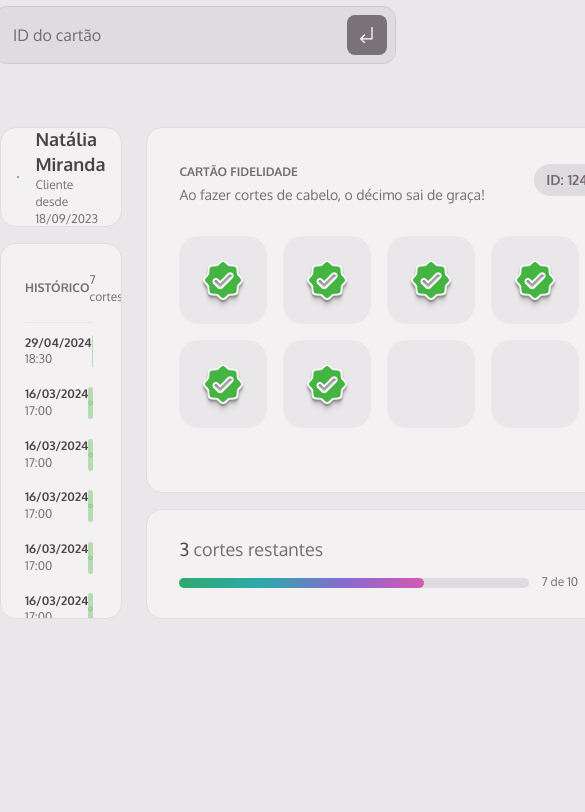
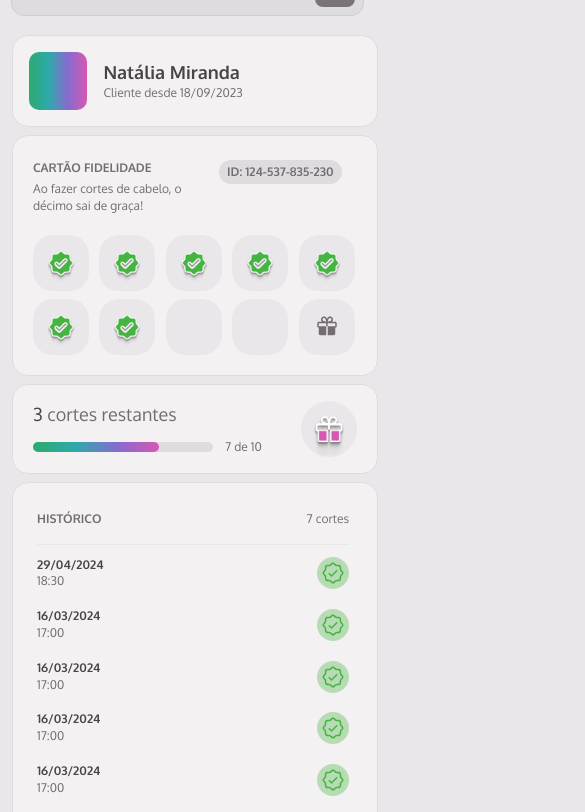
Before and after one commit to felipefrizzovg/member-club, a website with bundled scripts: page index.html in a window 390 px wide. Shown: the part 145-957 px from the top of the page, 585 px wide, since content can reach past the window. Before the commit the page ends 844 px from the top, so only its background shows below. Built offline with nearby package versions, Linux system fonts and the light colour scheme; files whose address does not match are found by name.

Commit message:
Finished Responsive

```diff
--- a/src/styles/index.css
+++ b/src/styles/index.css
@@ -1,2 +1,3 @@
 @import url("./global.css");
 @import url("./style.css");
+@import url("./responsive.css");
--- /dev/null
+++ b/src/styles/responsive.css
@@ -0,0 +1,97 @@
+@media (width <= 37.5rem) {
+  body {
+    padding: 3.2rem 1.2rem 1.5rem;
+
+    & header {
+      gap: 1.6rem;
+      max-width: fit-content;
+      padding-block: 0 2rem;
+
+      & .input-wrapper {
+        & input {
+          width: 35.1rem;
+        }
+      }
+    }
+
+    & main {
+      display: flex;
+      flex-direction: column;
+      gap: .8rem;
+
+      & .profile {
+        order: 1;
+      }
+
+      & .history {
+        order: 4;
+      }
+
+      & .fidelity {
+        order: 2;
+        padding: 2.4rem 2rem 2rem;
+        gap: 2rem;
+
+        & .header-fidelity {
+          gap: 1.6rem;
+
+          & .fidelity-info {
+            width: 17rem;
+            & p {
+              font-size: var(--fs-p-xs)
+            }
+          }
+
+          & .id {
+            padding-inline: .8rem;
+            padding-block: .35rem;
+            height: 2.4rem;
+
+            & p {
+              font-size: var(--fs-h2-sm);
+            }
+          }
+        }
+
+        & .checks-container {
+          gap: .8rem;
+          & .checks {
+            width: 5.6rem;
+            height: 5.6rem;
+            & img {
+              width: 4rem;
+              height: 4rem;
+            }
+          }
+
+          & .checks:last-child img{
+            width: 2.4rem;
+            height: 2.4rem;
+          }
+        }
+      }
+
+      & .remaining-cuts {
+        padding: 1.6rem 2rem;
+        order: 3;
+
+        & .remaining-cuts-info {
+          & .progress {
+            & .standard-bar {
+              width: 18rem;
+
+              & .colored-bar {
+                width: calc(18rem - 30%);
+              }
+            }
+          }
+        }
+
+        & .gift {
+          width: 5.6rem;
+          height: 5.6rem;
+        }
+      }
+    }
+  }
+}
--- a/src/styles/style.css
+++ b/src/styles/style.css
@@ -302,12 +302,12 @@ main {
         margin-top: 1.2rem;
 
         & .standard-bar, & .colored-bar {
-          width: 35rem;
           height: 1rem;
           border-radius: 3rem;
         }
 
         & .standard-bar {
+          width: 35rem;
           background-color: var(--base-gray-300);
 
           & .colored-bar {
```
